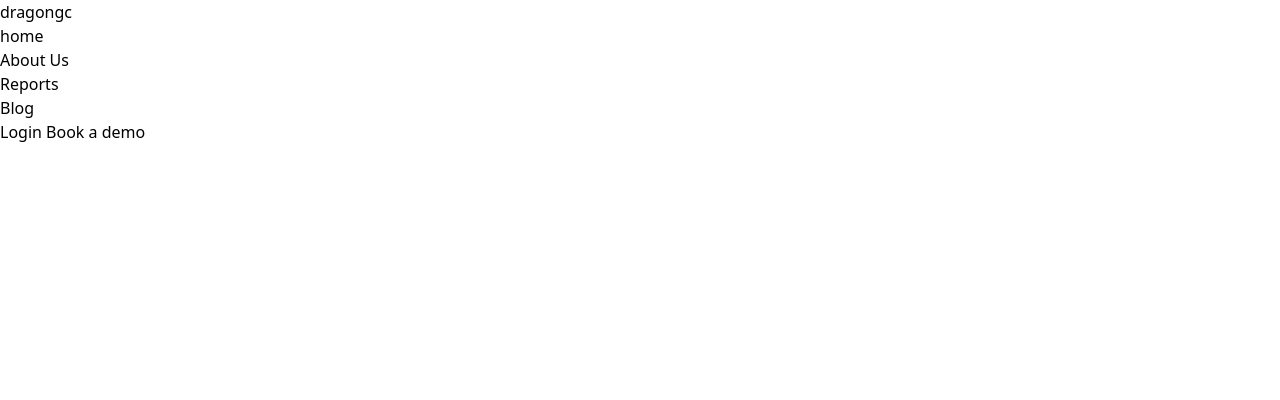
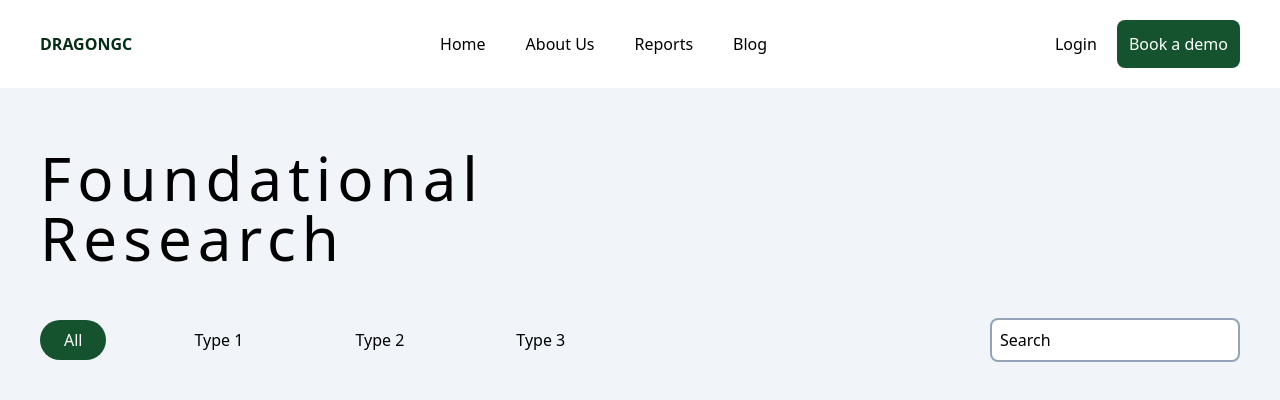
Before and after one commit to ccg404/Landing-page, a website: page public/index.html in a window 1280 px wide. Drawn offline with Linux system fonts and the light colour scheme.

Commit message:
added navbar and other components

```diff
--- a/package.json
+++ b/package.json
@@ -99,7 +99,7 @@
   },
   "scripts": {
     "test": "echo \"Error: no test specified\" && exit 1",
-    "build": "npx tailwindcss -i ./src/input.css -o ./src/output.css --watch"
+    "build": "tailwindcss -i ./src/css/input.css -o ./src/css/output.css --watch"
   },
   "author": "",
   "license": "ISC"
--- a/public/index.html
+++ b/public/index.html
@@ -3,18 +3,18 @@
 <head>
     <meta charset="UTF-8">
     <meta name="viewport" content="width=device-width, initial-scale=1.0">
-    <title>Document</title>
-    <link rel="stylesheet" href="/src/css/output.css">
+    <title>Research page</title>
+    <link rel="stylesheet" href="../src/css/output.css">
 </head>
 <body>
-    <div>
-        <nav>
-            <div>
-                <span>dragongc</span>
-            </div>
-            <ul>
+    <div class="flex flex-row items-center justify-between p-5 gap-10">
+        <div class="mx-5">
+            <span class="uppercase font-bold text-green-950">dragongc</span>
+        </div>
+        <nav class="flex flex-row gap-10">
+            <ul class="flex flex-row justify-center items-center gap-10">
                 <a href="##">
-                    <li>home</li>
+                    <li>Home</li>
                 </a>
                 <a href="##">
                     <li>About Us</li>
@@ -27,9 +27,27 @@
                 </a>
             </ul>
         </nav>
-        <div>
-            <button>Login</button>
-            <button>Book a demo</button>
+        <div class="flex flex-row gap-5 mr-5">
+            <button class="">Login</button>
+            <button class="px-3 py-3 bg-green-900 rounded-lg text-white">Book a demo</button>
+        </div>
+    </div>
+    <div class="bg-slate-100 h-screen p-10">
+        <div class=" py-5 text-6xl h-[150px] w-[400px] tracking-widest">
+            <h1>Foundational Research</h1>
+        </div>
+        <div class="flex flex-row items-center justify-between mt-10">
+            <div class="">
+                <div class="flex flex-row gap-16">
+                    <a href="" class="active:bg-green-900 active:text-white bg-green-900 rounded-full px-6 py-2 text-white">All</a>
+                    <a href="" class="active:bg-green-900 active:text-white  rounded-full px-6 py-2 ">Type 1</a>
+                    <a href="" class="active:bg-green-900 active:text-white  rounded-full px-6 py-2 ">Type 2</a>
+                    <a href="" class="active:bg-green-900 active:text-white  rounded-full px-6 py-2 e">Type 3</a>
+                </div>
+            </div>
+            <div class="flex items-center">
+                <input type="search" name="searchBar" id="searchBar" placeholder="Search" class="p-2 rounded-lg w-[250px] border-slate-400 border-2 text-black placeholder:text-black">
+            </div>
         </div>
     </div>
 </body>
--- a/tailwind.config.js
+++ b/tailwind.config.js
@@ -1,6 +1,6 @@
 /** @type {import('tailwindcss').Config} */
 module.exports = {
-  content: [],
+  content: ['./public/**/*.html',"./src/**/*.{html,js}"],
   theme: {
     extend: {},
   },
```
Also changed, not shown: src/css/output.css.
